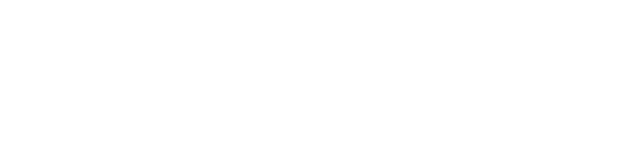
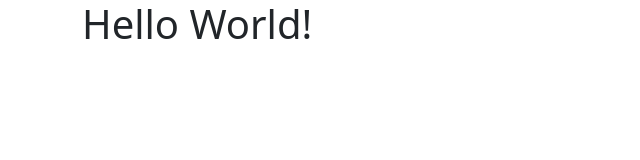
Before and after one commit to Jeph-git/Jeph-git.github.io, a plain HTML site: page index.html in a window 1280 px wide. Shown: the whole page, without its empty margins (0-640 px from the left). Drawn offline with nearby package versions, Linux system fonts and the light colour scheme.

Commit message:
Added bootstrap dependencies to the project

```diff
--- a/index.html
+++ b/index.html
@@ -12,6 +12,8 @@
     <script src="https://cdn.jsdelivr.net/npm/bootstrap@5.0.2/dist/js/bootstrap.bundle.min.js" integrity="sha384-MrcW6ZMFYlzcLA8Nl+NtUVF0sA7MsXsP1UyJoMp4YLEuNSfAP+JcXn/tWtIaxVXM" crossorigin="anonymous"></script>
 </head>
 <body>
-
+    <div class="container">
+        <h1>Hello World!</h1>
+    </div>
 </body>
 </html>
```
